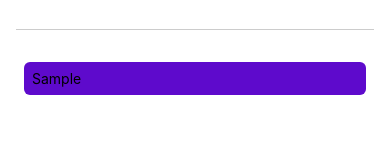
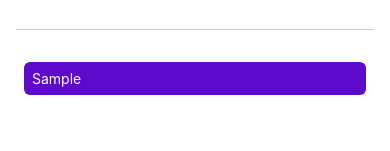
Before and after one commit to afiqaimanafr/goals-rn-app, a React Native app: screen / in a window 390 px wide. Both pictures are taken after typing "Sample" into the empty fields and a click on the button "ADD GOAL". Shown: the part 149-300 px from the top of the page. Built offline with nearby package versions, Linux system fonts and the light colour scheme.

Commit message:
update: latest

```diff
--- a/App.js
+++ b/App.js
@@ -29,7 +29,7 @@
       <View style={styles.goalsContainer}>
         {courseGoals.map((goal) => (
           <View style={styles.goalItem} key={goal}>
-            <Text>{goal}</Text>
+            <Text style={styles.goalText}>{goal}</Text>
           </View>
         ))}
       </View>
@@ -68,4 +68,7 @@
     borderRadius: 6,
     backgroundColor: "#5e0acc",
   },
+  goalText: {
+    color: "white",
+  },
 });
```
